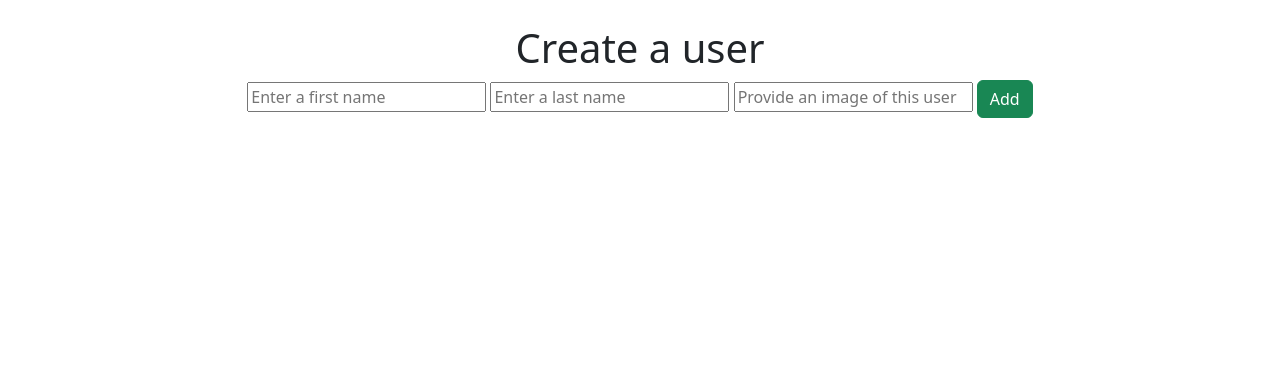
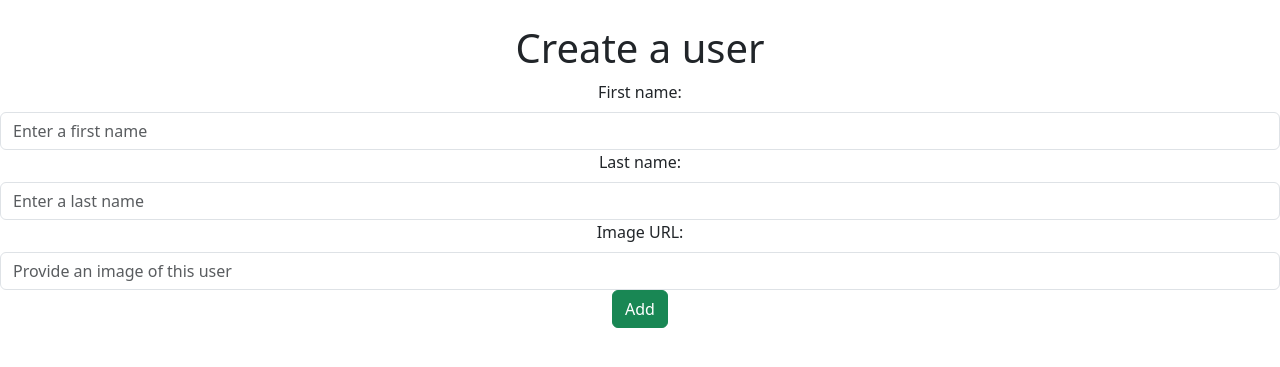
Before and after one commit to briannatran1/flask-blogly, a Flask app: template templates/user_form.html in a window 1280 px wide. Shown: the top 367 px of the page. Run offline with Flask 3, Linux system fonts and the light colour scheme; the template is opened without the code that fills it, so the values that code supplies are empty.

Commit message:
Update new user form template

```diff
--- a/templates/user_form.html
+++ b/templates/user_form.html
@@ -8,9 +8,9 @@
 
 <form action="/" method="POST">
 
-  <label for="first_name"></label><input type="text" name="first_name" placeholder="Enter a first name">
-  <label for="last_name"></label><input type="text" name="last_name" placeholder="Enter a last name">
-  <label for="image_url"></label><input type="text" name="image_url" placeholder="Provide an image of this user">
+  <label class="form-label" for="first_name">First name:</label><input class="form-control" type="text" name="first_name" placeholder="Enter a first name">
+  <label class="form-label" for="last_name">Last name:</label><input class="form-control" type="text" name="last_name" placeholder="Enter a last name">
+  <label class="form-label" for="image_url">Image URL:</label><input class="form-control" type="text" name="image_url" placeholder="Provide an image of this user">
 
   <input type="submit" value="Add" class="btn btn-success">
 
```
